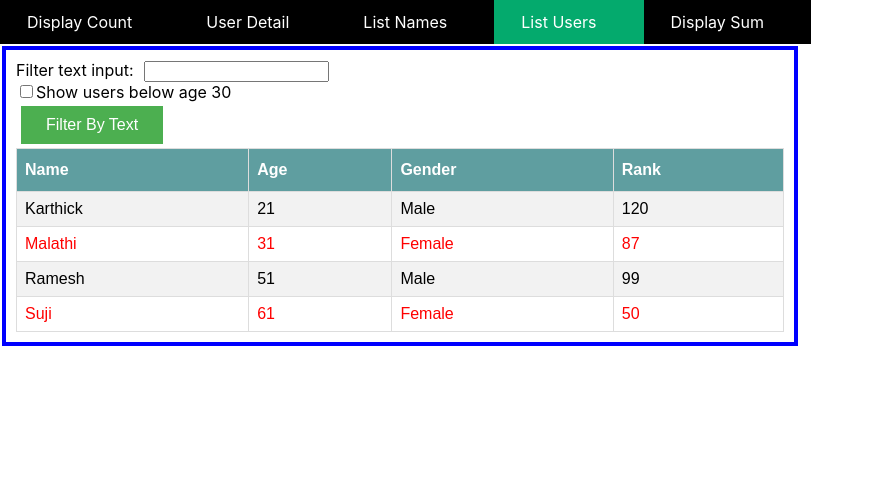
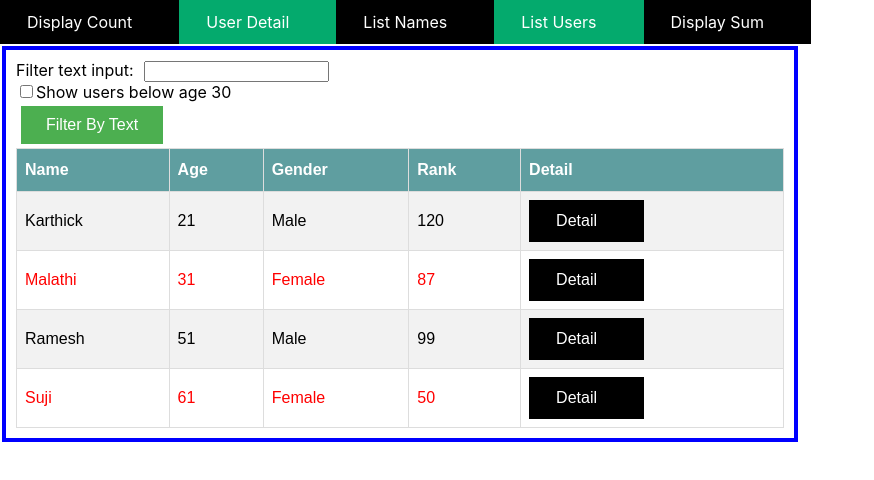
Before and after one commit to MadhuMuthumannan/emexo, a React (Create React App) app in the folder react/my-app/: page /listUsers in a window 1280 px wide. Shown: the top 480 px of the page, without its empty margins (0-874 px from the left). Built offline with nearby package versions, Linux system fonts and the light colour scheme.

Commit message:
added userParams Hook

```diff
--- a/react/my-app/src/App.js
+++ b/react/my-app/src/App.js
@@ -4,7 +4,7 @@ export default function App() {
   return (
     <div>
       <NavLink to="/displayCount">Display Count</NavLink>
-      <NavLink to="/userDetail">User Detail</NavLink>
+      <NavLink to="/listUsers">User Detail</NavLink>
       <NavLink to="/listNames">List Names</NavLink>
       <NavLink to="/listUsers">List Users</NavLink>
       <NavLink to="/displaySum">Display Sum</NavLink>
--- a/react/my-app/src/children/listUsers.js
+++ b/react/my-app/src/children/listUsers.js
@@ -37,9 +37,9 @@ export default function ListUsers() {
       rank: 50,
     },
   ];
-  const headings = ['Name', 'Age', 'Gender', 'Rank'].map((heading, index) => (
-    <th key={index}>{heading}</th>
-  ));
+  const headings = ['Name', 'Age', 'Gender', 'Rank', 'Detail'].map(
+    (heading, index) => <th key={index}>{heading}</th>
+  );
   const [users, setUsers] = React.useState(inputUsers);
 
   const filterByAge = (val) => {
--- a/react/my-app/src/children/listUsersChildren/rows.js
+++ b/react/my-app/src/children/listUsersChildren/rows.js
@@ -1,3 +1,5 @@
+import { Link } from 'react-router-dom';
+
 export default function Rows({ users }) {
   console.log(users);
   return users.map((user) => {
@@ -8,6 +10,9 @@ export default function Rows({ users }) {
         <td>{age}</td>
         <td>{gender}</td>
         <td>{rank}</td>
+        <td>
+          <Link to={`userDetail/${user.id}`}>Detail</Link>
+        </td>
       </tr>
     ) : (
       <tr key={id}>
@@ -15,6 +20,9 @@ export default function Rows({ users }) {
         <td>{age}</td>
         <td>{gender}</td>
         <td>{rank}</td>
+        <td>
+          <Link to={`userDetail/${user.id}`}>Detail</Link>
+        </td>
       </tr>
     );
   });
--- a/react/my-app/src/children/userDetail.js
+++ b/react/my-app/src/children/userDetail.js
@@ -1,20 +1,58 @@
 import React from 'react';
-export default function UserDetail() {
-  const [user, setUser] = React.useState({
-    name: 'Rakesh',
-    age: 21,
-  });
-  const updateUser = (prevUser) => {
-    setUser({
-      ...prevUser,
-      age: 23,
-    });
-  };
+import { useParams } from 'react-router-dom';
+
+export default function UserDetail({ user }) {
+  // const [user, setUser] = React.useState({
+  //   name: 'Rakesh',
+  //   age: 21,
+  // });
+  // const updateUser = (prevUser) => {
+  //   setUser({
+  //     ...prevUser,
+  //     age: 23,
+  //   });
+  // };
+  let { userId } = useParams();
+  const inputUsers = [
+    {
+      name: 'Karthick',
+      age: 21,
+      gender: 'Male',
+      id: 1,
+      rank: 120,
+    },
+    {
+      name: 'Malathi',
+      age: 31,
+      gender: 'Female',
+      id: 2,
+      rank: 87,
+    },
+    {
+      name: 'Ramesh',
+      age: 51,
+      gender: 'Male',
+      id: 3,
+      rank: 99,
+    },
+    {
+      name: 'Suji',
+      age: 61,
+      gender: 'Female',
+      id: 4,
+      rank: 50,
+    },
+  ];
+  console.log(userId);
+  const foundUser = inputUsers.find(
+    (inputUser) => inputUser.id === Number(userId)
+  );
+  console.log(foundUser);
   return (
     <div className="purpleContainer">
       <h3>User Detail Component</h3>
-      {user.name} is of age {user.age}
-      <button onClick={() => updateUser(user)}>Update User</button>
+      {foundUser.name} is of age {foundUser.age}
+      {/* <button onClick={() => updateUser(user)}>Update User</button> */}
     </div>
   );
 }
--- a/react/my-app/src/index.js
+++ b/react/my-app/src/index.js
@@ -21,7 +21,7 @@ root.render(
         <Route path="/listUsers" element={<ListUsers />} />
         <Route path="/listNames" element={<ListNames />} />
         <Route path="/displaySum" element={<DisplaySum />} />
-        <Route path="/userDetail" element={<UserDetail />} />
+        <Route path="/listUsers/userDetail/:userId" element={<UserDetail />} />
       </Routes>
     </BrowserRouter>
   </React.StrictMode>
```
